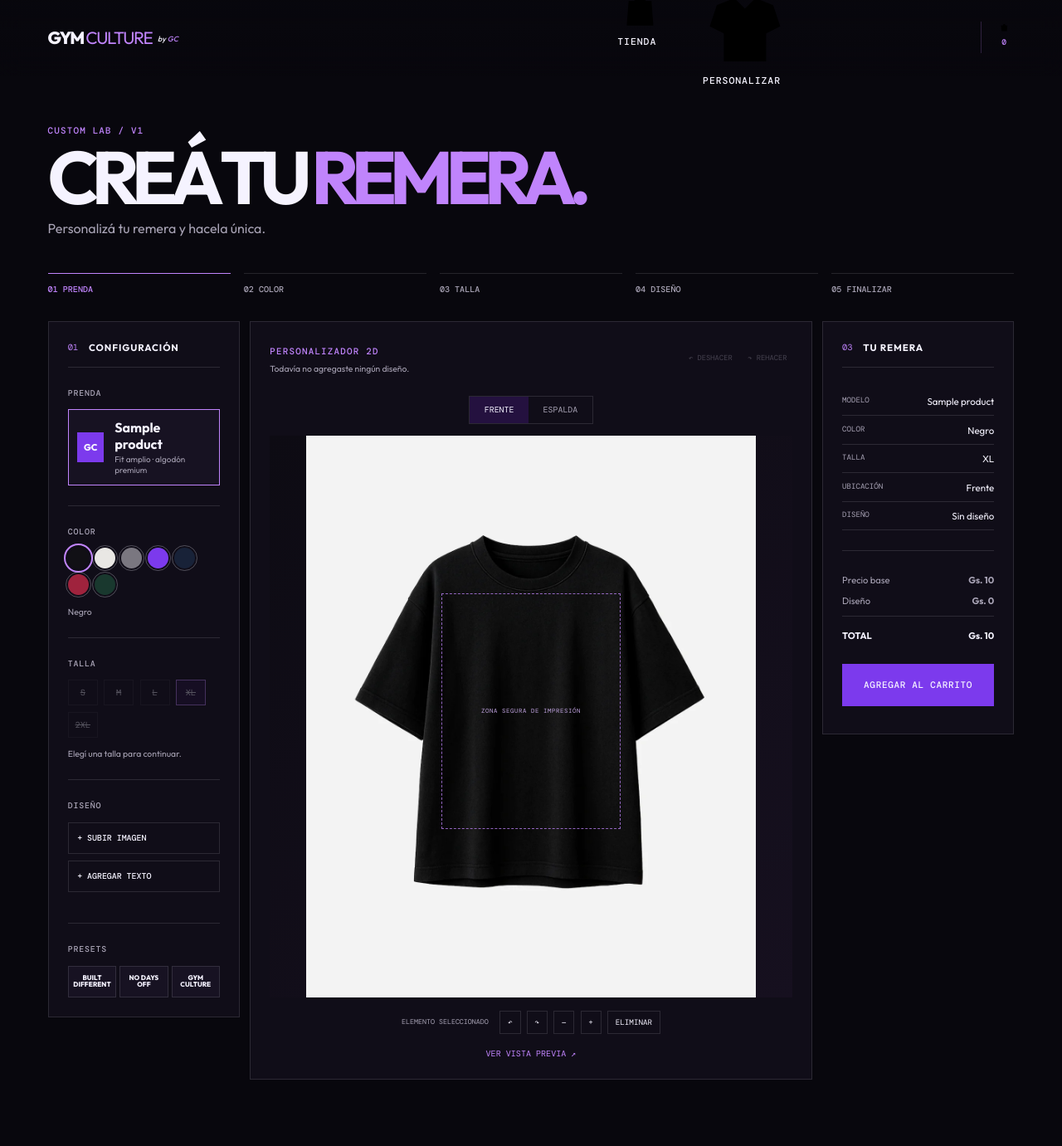
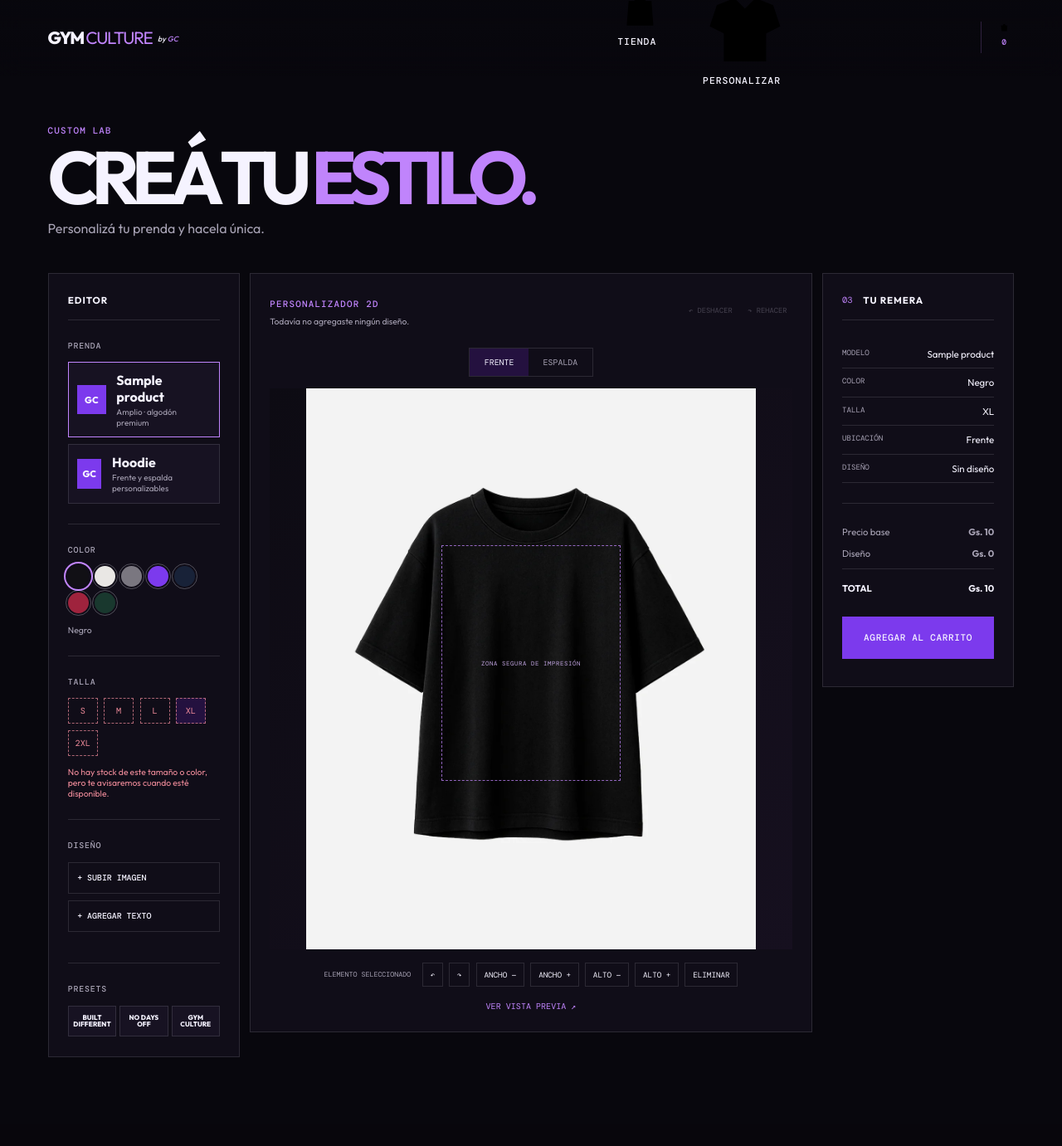
Before and after one commit to ChrisJisuscar/gym-culture, a Django app: page /crear-mi-remera/ in a window 1280 px wide. Shown: the whole page at 83% size. After the commit the page ends 1274 px from the top, so only its background shows below. Run offline with Django 5.2, Linux system fonts and the light colour scheme; tables that the repository leaves empty hold one stand-in row (values such as "Sample post").

Commit message:
mejoras al editor

```diff
--- a/backend/static/css/customizer.css
+++ b/backend/static/css/customizer.css
@@ -103,16 +103,25 @@
   margin: 0 0 .85rem
 }
 
+.garment-options {
+  display: grid;
+  gap: .5rem
+}
+
 .garment-option {
   display: flex;
   align-items: center;
   gap: .8rem;
   width: 100%;
   padding: .65rem;
-  border: 1px solid var(--lavender);
+  border: 1px solid var(--line);
   background: #171222;
   color: var(--text);
   text-align: left
+}
+
+.garment-option.is-selected {
+  border-color: var(--lavender)
 }
 
 .garment-icon {
@@ -188,10 +197,10 @@
   background: #24113f
 }
 
-.size-option:disabled {
-  opacity: .3;
-  text-decoration: line-through;
-  cursor: not-allowed
+.size-option.is-out-of-stock {
+  border-style: dashed;
+  border-color: rgba(239, 139, 154, .7);
+  color: #ef8b9a
 }
 
 .design-actions {
@@ -446,6 +455,7 @@
   display: flex;
   gap: .45rem;
   align-items: center;
+  flex-wrap: wrap;
   margin: 1rem 0
 }
 
--- a/backend/static/css/style.css
+++ b/backend/static/css/style.css
@@ -689,6 +689,10 @@ input {
 
 .custom-copy h2 {
   font-size: clamp(3.8rem, 7vw, 7.4rem)
+}
+
+.custom-copy .eyebrow {
+    margin-bottom: 25px;
 }
 
 .lead {
--- a/backend/static/js/customizer.js
+++ b/backend/static/js/customizer.js
@@ -4,17 +4,29 @@ if (root) {
   const variants = JSON.parse(document.querySelector('#product-variants').textContent);
   const basePrice = Number(root.dataset.price) || 89000;
   const state = {
-    product: root.dataset.productId || null,
+    garment: 'tshirt',
     variant: {
       color: 'Negro',
       size: 'XL'
     },
     side: 'front',
-    front: {
-      elements: []
-    },
-    back: {
-      elements: []
+    garments: {
+      tshirt: {
+        front: {
+          elements: []
+        },
+        back: {
+          elements: []
+        }
+      },
+      hoodie: {
+        front: {
+          elements: []
+        },
+        back: {
+          elements: []
+        }
+      }
     },
     selectedId: null,
   };
@@ -23,22 +35,26 @@ if (root) {
   const safeArea = document.querySelector('#safe-area');
   const controls = document.querySelector('#element-controls');
   const empty = document.querySelector('#editor-empty');
+  const textControls = document.querySelector('#text-controls');
   const history = [];
   const future = [];
   const recoloredImages = new Map();
   let dragging = null;
 
-  const activeElements = () => state[state.side].elements;
+  const activeElements = () => state.garments[state.garment][state.side].elements;
   const selected = () => activeElements().find((item) => item.id === state.selectedId);
   const money = (value) => `Gs. ${Math.round(value).toLocaleString('es-PY')}`;
   // Conserva el estado serializado para las acciones de deshacer y rehacer.
   const snapshot = () => JSON.stringify({
-    front: state.front,
-    back: state.back,
+    garment: state.garment,
+    garments: state.garments,
     side: state.side,
     variant: state.variant
   });
-  const getShirtImageForSide = (side = state.side) => root.dataset[`${side}Image`] || root.dataset.frontImage;
+  const getGarmentImageForSide = (side = state.side) => {
+    const garment = `${state.garment}${side.charAt(0).toUpperCase()}${side.slice(1)}Image`;
+    return root.dataset[garment] || root.dataset.tshirtFrontImage;
+  };
 
   const save = () => {
     history.push(snapshot());
@@ -58,8 +74,11 @@ if (root) {
     document.querySelector('#summary-color').textContent = state.variant.color;
     document.querySelector('#summary-size').textContent = state.variant.size;
     document.querySelector('#summary-side').textContent = state.side === 'front' ? 'Frente' : 'Espalda';
+    document.querySelector('#summary-product').textContent = document.querySelector(`[data-garment="${state.garment}"]`).dataset.label;
+    document.querySelector('#summary-title').textContent = state.garment === 'hoodie' ? 'TU HOODIE' : 'TU REMERA';
     document.querySelector('#summary-design').textContent = element ? (element.type === 'text' ? element.content : 'Imagen personalizada') : 'Sin diseño';
-    const print = state.front.elements.length + state.back.elements.length ? 10000 : 0;
+    const activeGarment = state.garments[state.garment];
+    const print = activeGarment.front.elements.length + activeGarment.back.elements.length ? 10000 : 0;
     document.querySelector('#base-price').textContent = money(basePrice);
     document.querySelector('#design-price').textContent = money(print);
     document.querySelector('#total-price').textContent = money(basePrice + print);
@@ -77,6 +96,14 @@ if (root) {
   const updateColorButtons = () => {
     document.querySelectorAll('.color-option').forEach((button) => {
       const isActive = button.dataset.color === state.variant.color;
+      button.classList.toggle('is-selected', isActive);
+      button.setAttribute('aria-checked', String(isActive));
+    });
+  };
+
+  const updateGarmentButtons = () => {
+    document.querySelectorAll('[data-garment]').forEach((button) => {
+      const isActive = button.dataset.garment === state.garment;
       button.classList.toggle('is-selected', isActive);
       button.setAttribute('aria-checked', String(isActive));
     });
@@ -113,17 +140,21 @@ if (root) {
       node.addEventListener('pointerdown', startDrag);
       safeArea.append(node);
     });
-    controls.hidden = !selected();
+    const activeItem = selected();
+    controls.hidden = !activeItem;
+    textControls.hidden = activeItem?.type !== 'text';
+    if (activeItem?.type === 'text') document.querySelector('#text-content').value = activeItem.content;
     updateSummary();
   };
 
   // Genera una vista temporal de la prenda sin modificar la imagen original.
-  const recolorShirtImage = (source, color) => new Promise((resolve, reject) => {
-    if (color === 'Negro') {
+  const recolorShirtImage = (source, color, garment) => new Promise((resolve, reject) => {
+    if (color === 'Negro' && garment !== 'hoodie') {
       resolve(source);
       return;
     }
     const targetColors = {
+      Negro: [17, 16, 21],
       Blanco: [235, 233, 228],
       Gris: [122, 119, 128],
       Violeta: [124, 58, 237],
@@ -144,8 +175,12 @@ if (root) {
       const [red, green, blue] = targetColors[color];
       for (let index = 0; index < pixels.data.length; index += 4) {
         const luminance = (pixels.data[index] * .2126) + (pixels.data[index + 1] * .7152) + (pixels.data[index + 2] * .0722);
-        if (luminance < 138) {
-          const fabricLightness = .18 + (luminance / 138) * .82;
+        if (luminance < 12) continue;
+        const isHoodieFabric = garment === 'hoodie';
+        if (isHoodieFabric || luminance < 138) {
+          const fabricLightness = isHoodieFabric ?
+            .2 + (luminance / 255) * .8 :
+            .18 + (luminance / 138) * .82;
           pixels.data[index] = red * fabricLightness;
           pixels.data[index + 1] = green * fabricLightness;
           pixels.data[index + 2] = blue * fabricLightness;
@@ -159,27 +194,41 @@ if (root) {
   });
 
   const updateShirtImage = async () => {
-    const source = getShirtImageForSide();
+    const source = getGarmentImageForSide();
     const cacheKey = `${source}|${state.variant.color}`;
     const requestedSide = state.side;
     const requestedColor = state.variant.color;
+    const requestedGarment = state.garment;
     shirt.dataset.side = requestedSide;
-    shirtImage.alt = `Remera oversize ${requestedColor.toLowerCase()}, vista ${requestedSide === 'front' ? 'frontal' : 'trasera'}`;
+    shirt.dataset.garment = requestedGarment;
+    shirtImage.alt = `${requestedGarment === 'hoodie' ? 'Hoodie' : 'Remera oversize'} ${requestedColor.toLowerCase()}, vista ${requestedSide === 'front' ? 'frontal' : 'trasera'}`;
     try {
-      if (!recoloredImages.has(cacheKey)) recoloredImages.set(cacheKey, recolorShirtImage(source, requestedColor));
+      if (!recoloredImages.has(cacheKey)) recoloredImages.set(cacheKey, recolorShirtImage(source, requestedColor, requestedGarment));
       const renderedImage = await recoloredImages.get(cacheKey);
-      if (state.side === requestedSide && state.variant.color === requestedColor) shirtImage.src = renderedImage;
+      if (state.side === requestedSide && state.variant.color === requestedColor && state.garment === requestedGarment) shirtImage.src = renderedImage;
     } catch {
-      if (state.side === requestedSide && state.variant.color === requestedColor) shirtImage.src = source;
+      if (state.side === requestedSide && state.variant.color === requestedColor && state.garment === requestedGarment) shirtImage.src = source;
     }
   };
 
   const updateStock = () => {
-    if (!variants.length) return;
     document.querySelectorAll('.size-option').forEach((button) => {
-      const available = variants.some((variant) => variant.size === button.dataset.size && variant.stock > 0 && (!variant.color || variant.color.toLowerCase() === state.variant.color.toLowerCase()));
-      button.disabled = !available;
+      const available = !variants.length || variants.some((variant) => variant.size === button.dataset.size && variant.stock > 0 && (!variant.color || variant.color.toLowerCase() === state.variant.color.toLowerCase()));
+      button.classList.toggle('is-out-of-stock', !available);
+      button.setAttribute('aria-disabled', String(!available));
     });
+  };
+
+  const updateStockMessage = () => {
+    const selectedSize = document.querySelector(`.size-option[data-size="${state.variant.size}"]`);
+    const message = document.querySelector('#stock-note');
+    if (selectedSize?.classList.contains('is-out-of-stock')) {
+      message.textContent = 'No hay stock de este tamaño o color, pero te avisaremos cuando esté disponible.';
+      message.classList.add('is-error');
+      return;
+    }
+    message.textContent = 'Tamaño disponible para continuar.';
+    message.classList.remove('is-error');
   };
 
   const setSide = (side, recordHistory = true) => {
@@ -192,12 +241,23 @@ if (root) {
     render();
   };
 
+  const setGarment = (garment) => {
+    if (garment === state.garment) return;
+    save();
+    state.garment = garment;
+    state.selectedId = null;
+    updateGarmentButtons();
+    updateShirtImage();
+    render();
+  };
+
   const setColor = (color, recordHistory = true) => {
     if (color === state.variant.color) return;
     if (recordHistory) save();
     state.variant.color = color;
     updateColorButtons();
     updateStock();
+    updateStockMessage();
     updateShirtImage();
     updateSummary();
   };
@@ -222,6 +282,8 @@ if (root) {
     if (!item) return;
     save();
     state.selectedId = item.id;
+    textControls.hidden = item.type !== 'text';
+    if (item.type === 'text') document.querySelector('#text-content').value = item.content;
     dragging = {
       item,
       startX: event.clientX,
@@ -246,11 +308,17 @@ if (root) {
   });
 
   document.querySelectorAll('.color-option').forEach((button) => button.addEventListener('click', () => setColor(button.dataset.color)));
+  document.querySelectorAll('[data-garment]').forEach((button) => button.addEventListener('click', () => setGarment(button.dataset.garment)));
   document.querySelectorAll('.size-option').forEach((button) => button.addEventListener('click', () => {
-    if (button.disabled || button.dataset.size === state.variant.size) return;
+    if (button.dataset.size === state.variant.size) return;
     save();
     state.variant.size = button.dataset.size;
-    document.querySelectorAll('.size-option').forEach((item) => item.classList.toggle('is-selected', item === button));
+    document.querySelectorAll('.size-option').forEach((item) => {
+      const isActive = item === button;
+      item.classList.toggle('is-selected', isActive);
+      item.setAttribute('aria-checked', String(isActive));
+    });
+    updateStockMessage();
     updateSummary();
   }));
   document.querySelectorAll('.side-switch button').forEach((button) => button.addEventListener('click', () => setSide(button.dataset.side)));
@@ -282,7 +350,6 @@ if (root) {
     reader.readAsDataURL(file);
   });
 
-  const textControls = document.querySelector('#text-controls');
   document.querySelector('#add-text').addEventListener('click', () => {
     add({
       type: 'text',
@@ -333,19 +400,15 @@ if (root) {
     if (!item || !action) return;
     save();
     if (action === 'delete') {
-      state[state.side].elements = activeElements().filter((entry) => entry.id !== item.id);
+      state.garments[state.garment][state.side].elements = activeElements().filter((entry) => entry.id !== item.id);
       state.selectedId = null;
     }
     if (action === 'rotate-left') item.rotation -= 15;
     if (action === 'rotate-right') item.rotation += 15;
-    if (action === 'grow') {
-      item.width *= 1.12;
-      item.height *= 1.12;
-    }
-    if (action === 'shrink') {
-      item.width *= .88;
-      item.height *= .88;
-    }
+    if (action === 'grow-width') item.width *= 1.12;
+    if (action === 'shrink-width') item.width *= .88;
+    if (action === 'grow-height') item.height *= 1.12;
+    if (action === 'shrink-height') item.height *= .88;
     clamp(item);
     render();
   });
@@ -355,8 +418,10 @@ if (root) {
       selectedId: null
     });
     updateSideButtons();
+    updateGarmentButtons();
     updateColorButtons();
     updateStock();
+    updateStockMessage();
     updateShirtImage();
     render();
   };
@@ -390,7 +455,9 @@ if (root) {
 
   updateStock();
   updateSideButtons();
+  updateGarmentButtons();
   updateColorButtons();
+  updateStockMessage();
   updateShirtImage();
   render();
 }
--- a/backend/templates/components/footer.html
+++ b/backend/templates/components/footer.html
@@ -38,6 +38,6 @@
   </div>
 
   <div class="footer-bottom">
-    <span>© 2026 GYM CULTURE</span>
+    <span>© GYM CULTURE</span>
   </div>
 </footer>
--- a/backend/templates/create_tshirt.html
+++ b/backend/templates/create_tshirt.html
@@ -8,32 +8,55 @@
   {% include 'components/navbar.html' %}
   <main class="customizer-page">
     <header class="customizer-intro">
-      <p class="eyebrow">CUSTOM LAB / V1</p>
-      <h1>CREÁ TU <i>REMERA.</i></h1>
-      <p>Personalizá tu remera y hacela única.</p>
+      <p class="eyebrow">CUSTOM LAB</p>
+      <h1>CREÁ TU <i>ESTILO.</i></h1>
+      <p>Personalizá tu prenda y hacela única.</p>
     </header>
-    <ol class="steps" aria-label="Pasos de personalización">
-      <li class="is-current">01 <span>PRENDA</span></li>
-      <li>02 <span>COLOR</span></li>
-      <li>03 <span>TALLA</span></li>
-      <li>04 <span>DISEÑO</span></li>
-      <li>05 <span>FINALIZAR</span></li>
-    </ol>
     <div
       class="customizer-layout"
       data-product-id="{{ product.id|default:'' }}"
       data-price="{{ product.price|default:'89000' }}"
-      data-front-image="{% get_media_prefix %}products/camiseta-oversize-basica-inbasik-negro-07.webp"
-      data-back-image=""
+      data-tshirt-front-image="{% get_media_prefix %}products/camiseta-oversize-basica-inbasik-negro-07.webp"
+      data-tshirt-back-image="{% get_media_prefix %}products/camiseta-oversize-basica-inbasik-negro-07.webp"
+      data-hoodie-front-image="{% static 'images/customizer/hoodie-front.jpg' %}"
+      data-hoodie-back-image="{% static 'images/customizer/hoodie-back.jpg' %}"
     >
       <aside class="config-panel panel">
         <div class="panel-title">
-          <span>01</span>
-          <h2>CONFIGURACIÓN</h2>
+          <h2>EDITOR</h2>
         </div>
         <section>
           <h3>PRENDA</h3>
-          <button class="garment-option is-selected" type="button"><span class="garment-icon">GC</span><span><b>{{ product.name|default:'Remera Oversize' }}</b><small>Fit amplio · algodón premium</small></span></button>
+          <div class="garment-options" role="radiogroup" aria-label="Tipo de prenda">
+            <button
+              class="garment-option is-selected"
+              type="button"
+              data-garment="tshirt"
+              data-label="{{ product.name|default:'Remera Oversize' }}"
+              role="radio"
+              aria-checked="true"
+            >
+              <span class="garment-icon">GC</span>
+              <span>
+                <b>{{ product.name|default:'Remera Oversize' }}</b>
+                <small>Amplio · algodón premium</small>
+              </span>
+            </button>
+            <button
+              class="garment-option"
+              type="button"
+              data-garment="hoodie"
+              data-label="Hoodie"
+              role="radio"
+              aria-checked="false"
+            >
+              <span class="garment-icon">GC</span>
+              <span>
+                <b>Hoodie</b>
+                <small>Frente y espalda personalizables</small>
+              </span>
+            </button>
+          </div>
         </section>
         <section>
           <h3>COLOR</h3>
@@ -156,14 +179,21 @@
           </div>
         </div>
         <div class="element-controls" id="element-controls" hidden>
-          <span>ELEMENTO SELECCIONADO</span><button type="button" data-action="rotate-left">↶</button><button type="button" data-action="rotate-right">↷</button><button type="button" data-action="shrink">−</button><button type="button" data-action="grow">+</button><button type="button" data-action="delete">ELIMINAR</button>
+          <span>ELEMENTO SELECCIONADO</span>
+          <button type="button" data-action="rotate-left">↶</button>
+          <button type="button" data-action="rotate-right">↷</button>
+          <button type="button" data-action="shrink-width">ANCHO −</button>
+          <button type="button" data-action="grow-width">ANCHO +</button>
+          <button type="button" data-action="shrink-height">ALTO −</button>
+          <button type="button" data-action="grow-height">ALTO +</button>
+          <button type="button" data-action="delete">ELIMINAR</button>
         </div>
         <button type="button" class="preview-button" id="preview-button">VER VISTA PREVIA ↗</button>
       </section>
       <aside class="summary-panel panel">
         <div class="panel-title">
           <span>03</span>
-          <h2>TU REMERA</h2>
+          <h2 id="summary-title">TU REMERA</h2>
         </div>
         <dl>
           <div>
```
Also changed, not shown: backend/static/css/engagement-overrides.css (+37 -75 lines), backend/templates/components/engagement.html (+16 -16 lines), backend/templates/components/newsletter.html (deleted, +0 -15 lines), backend/static/images/customizer/hoodie-back.jpg (added), backend/static/images/customizer/hoodie-front.jpg (added).
